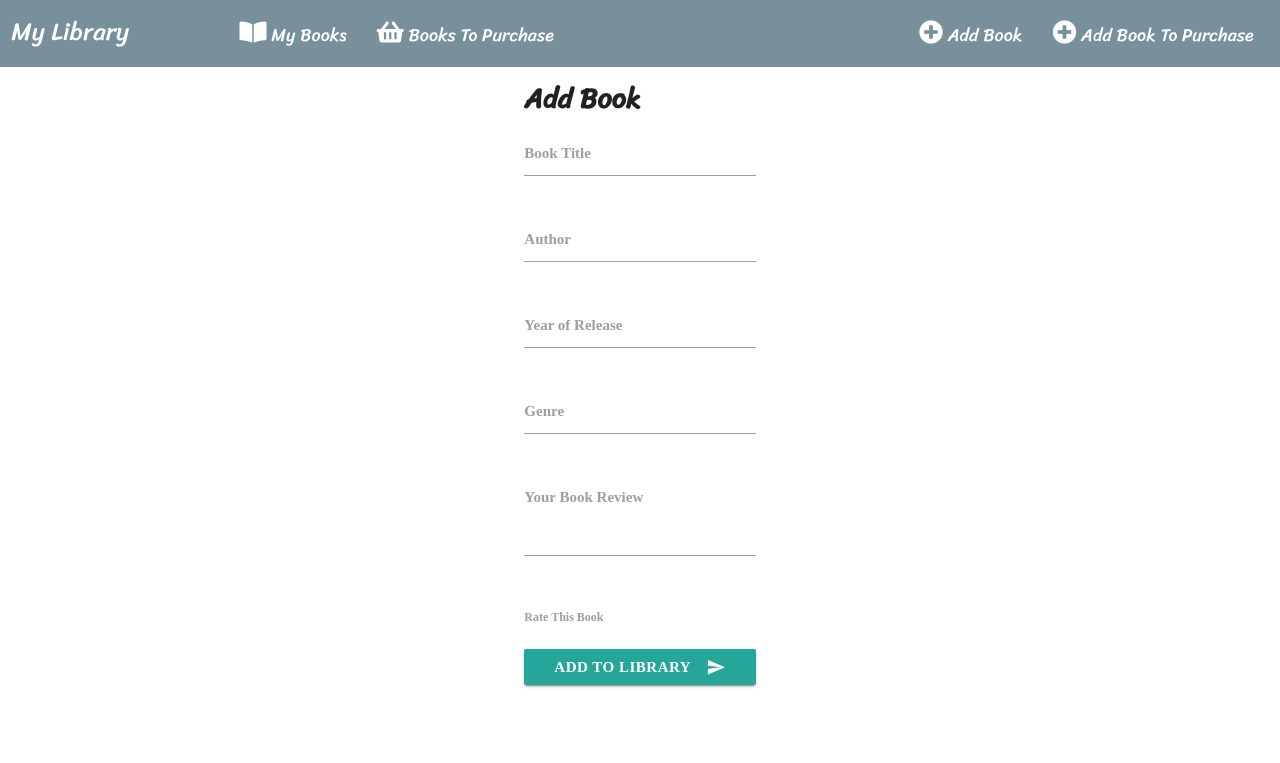
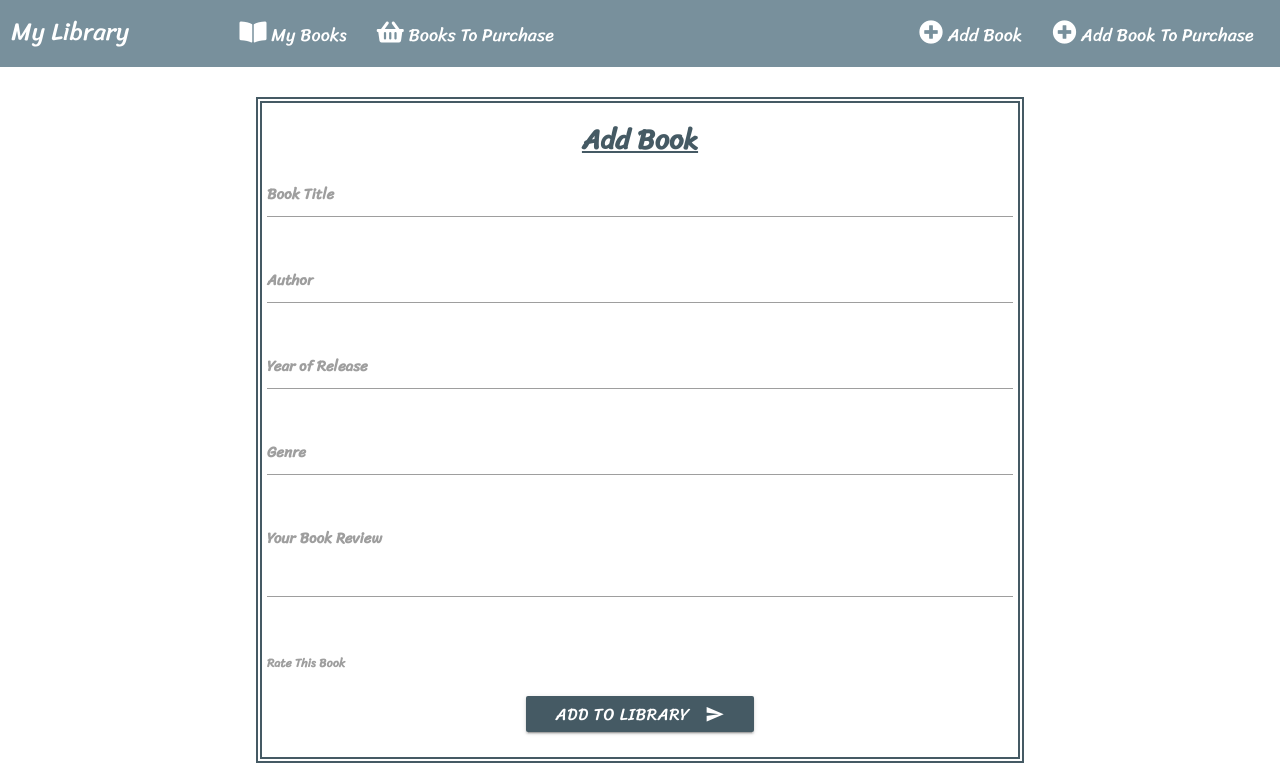
Before and after one commit to WHusssain937/Milestone-Project-3, a Flask app: page /add_books in a window 1280 px wide. Shown: the part 64-827 px from the top of the page. Before the commit the page ends 752 px from the top, so only its background shows below. Run offline with Flask 2, Linux system fonts and the light colour scheme; data that the repository does not hold is empty; some libraries are stand-ins or nearby versions; some web fonts are replaced.

Commit message:
added styling to add books form

```diff
--- a/static/css/style.css
+++ b/static/css/style.css
@@ -29,12 +29,6 @@
 
 /*--------------------------------------------Add Books*/
 
-form {
-    font-family: 'Bree Serif';
-    font-weight: bold;
-    font-size: 17px;
-}
-
 .book-form {
     display: block;
     text-align: center;
@@ -42,13 +36,43 @@ form {
 
 form {
     display: inline-block;
+    margin-top: 30px;
     margin-left: auto;
     margin-right: auto;
+    padding: 5px;
     text-align: left;
+    min-width: 60%;
+    border: 6px double #455a64;
 }
 
 .form-heading {
     font-family: 'Sriracha';
     font-weight: bold;
     font-size: 28px;
+    color: #455a64;
+    text-decoration: underline;
+    text-decoration-color: #455a64;
+    text-align: center;
 }
+
+.form-row {
+    font-family: 'Sriracha';
+    font-weight: bold;
+    font-size: 20px;
+    color: #455a64;
+}
+
+.btn-align {
+    text-align: center;
+}
+
+.submit-btn {
+    font-family: 'Sriracha';
+    font-weight: 500;
+    font-size: 17px;
+    background-color: #455a64;
+}
+
+.submit-btn:hover{
+    background-color: #78909c;
+}
--- a/templates/add-books.html
+++ b/templates/add-books.html
@@ -3,47 +3,43 @@
 <div class="book-form">
       <form action="{{ url_for('insert_book') }}" method="POST">
         <h4 class="form-heading">Add Book</h4>
-        <div class="row input-field">
+        <div class="row input-field form-row">
           <label for="book_title">Book Title</label>
           <input
             id="book_title"
             name="book_title"
             type="text"
-            class="validate"
             required
           />
         </div>
-        <div class="row input-field">
+        <div class="row input-field form-row">
           <label for="author">Author</label>
           <input
             id="author"
             name="author"
             type="text"
-            class="validate"
             required
           />
         </div>
-        <div class="row input-field">
+        <div class="row input-field form-row">
           <label for="year_of_release">Year of Release</label>
           <input
             id="year_of_release"
             name="year_of_release"
             type="text"
-            class="validate"
             required
           />
         </div>
-        <div class="row input-field">
+        <div class="row input-field form-row">
           <label for="genre">Genre</label>
           <input
             id="genre"
             name="genre"
             type="text"
-            class="validate"
             required
           />
         </div>
-        <div class="row input-field">
+        <div class="row input-field form-row">
           <label for="book_review">Your Book Review</label>
           <textarea
             id="book_review"
@@ -52,13 +48,13 @@
             maxlength="1000"
           ></textarea>
         </div>
-        <div id="rating-system" class="row">
-          <label for="star-ratings">Rate This Book</label>
+        <div id="rating-system" class="row form-row">
+          <label for="ratings">Rate This Book</label>
         </div>
 
-        <div class="row">
+        <div class="row btn-align">
           <button
-            class="btn waves-effect waves-light"
+            class="btn waves-effect waves-light submit-btn"
             type="submit"
             name="action"
           >
```
